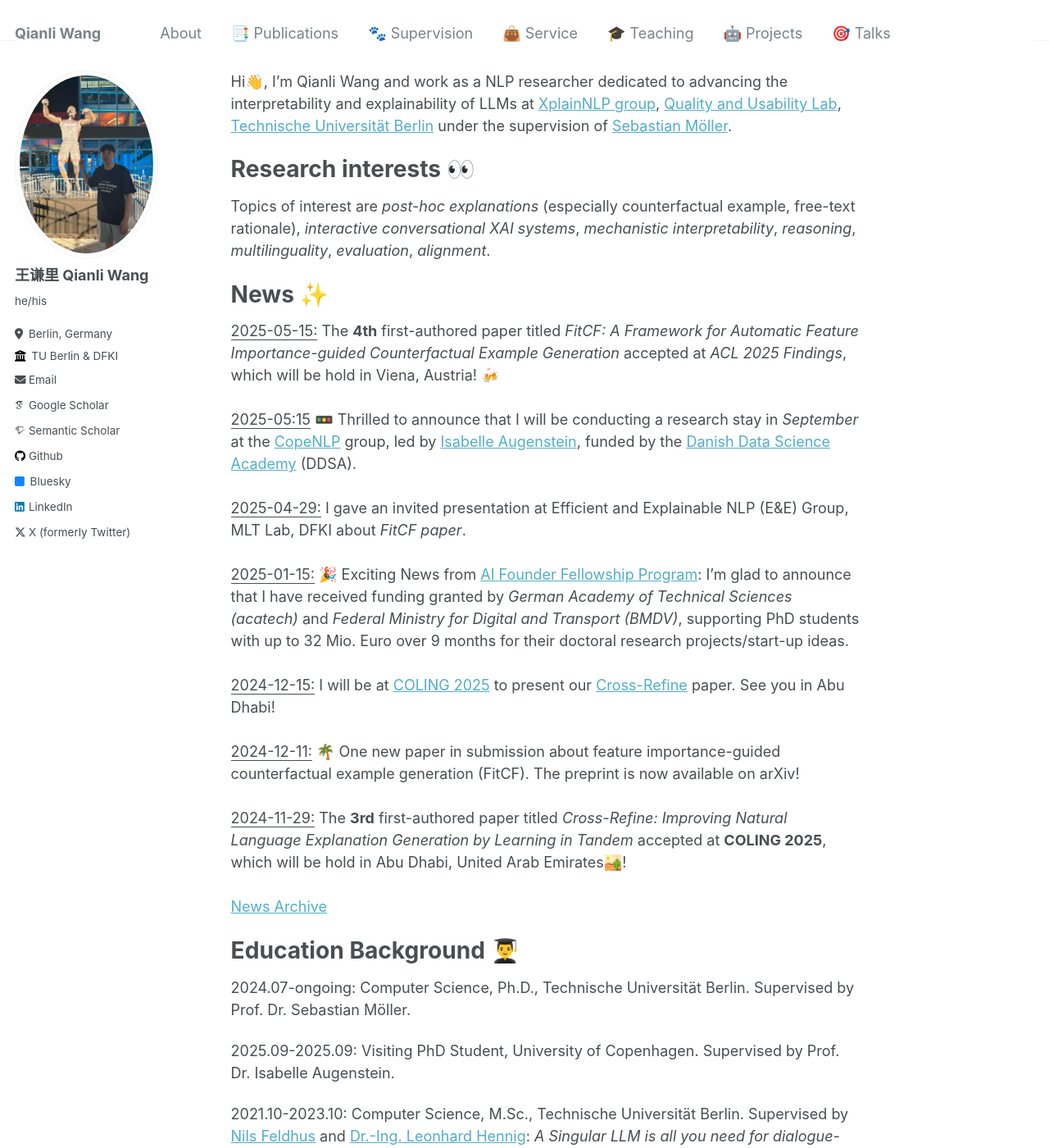
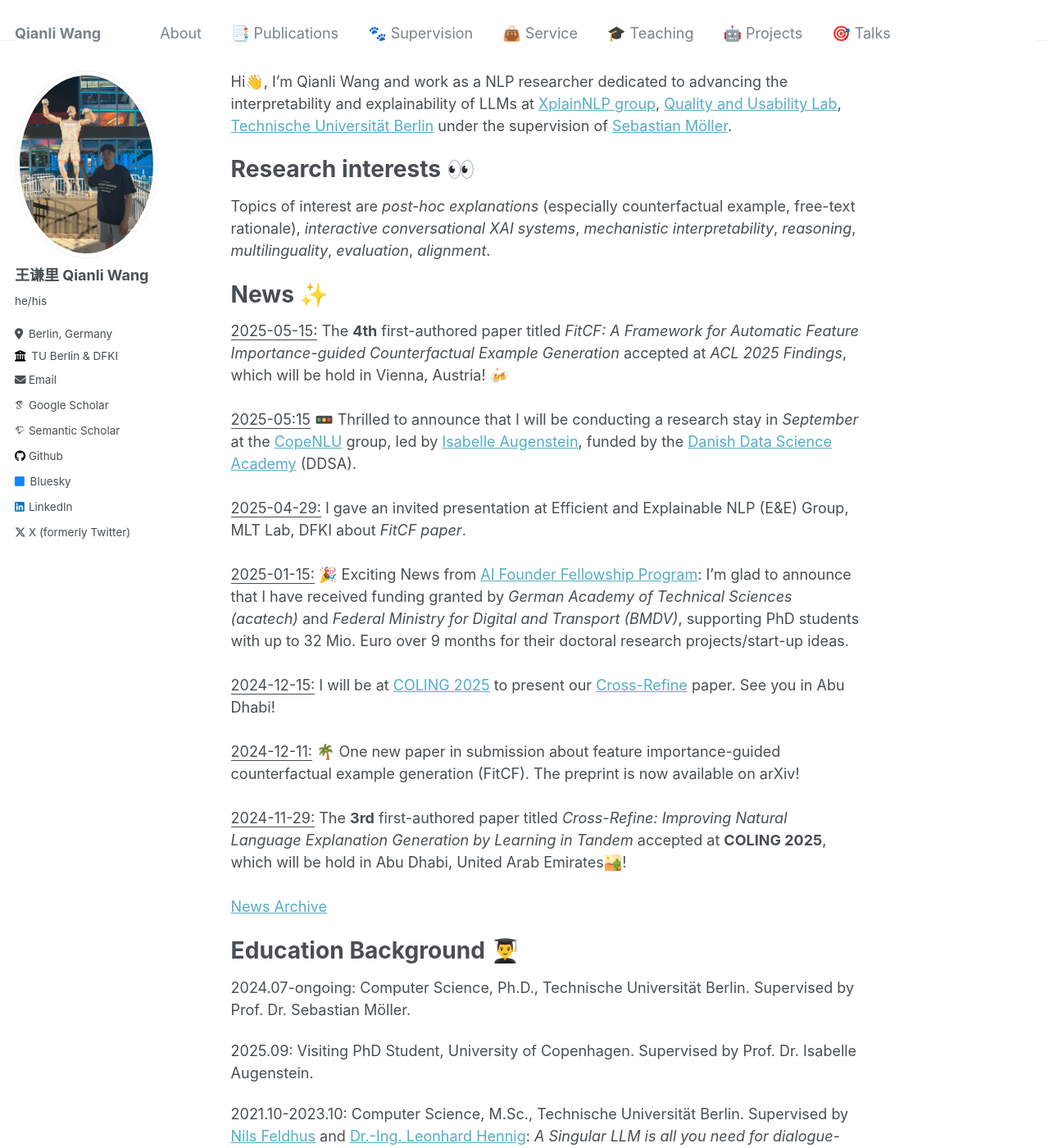
Before and after one commit to qiaw99/qiaw99.github.io, a Jekyll site: the page built from index.md, in a window 1280 px wide and 1400 px high. Shown: the whole window at 82% size. Built offline with Jekyll 4.4.1, drawn with Linux system fonts in a browser that asks for light colours; some web fonts are replaced.

Commit message:
fix minor errors

```diff
--- a/index.md
+++ b/index.md
@@ -10,9 +10,8 @@ Hi👋, I’m Qianli Wang and work as a NLP researcher dedicated to advancing th
 Topics of interest are _post-hoc explanations_ (especially counterfactual example, free-text rationale), _interactive conversational XAI systems_, _mechanistic interpretability_, _reasoning_, _multilinguality_, _evaluation_, _alignment_.
 
 # News ✨
-
-<u> 2025-05-15:</u> The <b>4th</b> first-authored paper titled <i>FitCF: A Framework for Automatic Feature Importance-guided Counterfactual Example Generation</i> accepted at <i>ACL 2025 Findings</i>, which will be hold in Viena, Austria! 🍻<br><br>
-<u> 2025-05:15</u> 🚥 Thrilled to announce that I will be conducting a research stay in <i>September</i> at the <a href="https://www.copenlu.com/">CopeNLP</a> group, led by <a href="https://isabelleaugenstein.github.io/">Isabelle Augenstein</a>, funded by the <a href="https://ddsa.dk/">Danish Data Science Academy</a> (DDSA).<br><br>
+<u> 2025-05-15:</u> The <b>4th</b> first-authored paper titled <i>FitCF: A Framework for Automatic Feature Importance-guided Counterfactual Example Generation</i> accepted at <i>ACL 2025 Findings</i>, which will be hold in Vienna, Austria! 🍻<br><br>
+<u> 2025-05:15</u> 🚥 Thrilled to announce that I will be conducting a research stay in <i>September</i> at the <a href="https://www.copenlu.com/">CopeNLU</a> group, led by <a href="https://isabelleaugenstein.github.io/">Isabelle Augenstein</a>, funded by the <a href="https://ddsa.dk/">Danish Data Science Academy</a> (DDSA).<br><br>
 <u> 2025-04-29:</u> I gave an invited presentation at Efficient and Explainable NLP (E&E) Group, MLT Lab, DFKI about <i>FitCF paper</i>. <br><br>
 <u> 2025-01-15:</u> 🎉 Exciting News from <a href="https://mission-ki.de/en/ai-founder-fellowship">AI Founder Fellowship Program</a>: I'm glad to announce that I have received funding granted by <i>German Academy of Technical Sciences (acatech)</i> and <i>Federal Ministry for Digital and Transport (BMDV)</i>, supporting PhD students with up to 32 Mio. Euro over 9 months for their doctoral research projects/start-up ideas.<br><br>
 <u> 2024-12-15:</u> I will be at <a href="https://coling2025.org/">COLING 2025</a> to present our <a href="https://arxiv.org/abs/2409.07123">Cross-Refine</a> paper. See you in Abu Dhabi!<br><br>
@@ -24,7 +23,7 @@ Topics of interest are _post-hoc explanations_ (especially counterfactual exampl
 # Education Background 👨‍🎓
 2024.07-ongoing: Computer Science, Ph.D., Technische Universität Berlin. Supervised by Prof. Dr. Sebastian Möller.
 
-2025.09-2025.09: Visiting PhD Student, University of Copenhagen. Supervised by Prof. Dr. Isabelle Augenstein.
+2025.09: Visiting PhD Student, University of Copenhagen. Supervised by Prof. Dr. Isabelle Augenstein.
 
 2021.10-2023.10: Computer Science, M.Sc., Technische Universität Berlin. Supervised by [Nils Feldhus](https://nfelnlp.github.io/) and [Dr.-Ing. Leonhard Hennig](https://www.dfki.de/web/ueber-uns/mitarbeiter/person/lehe02): _A Singular LLM is all you need for dialogue-based explanation regarding NLP tasks_.
 
```
Also changed, not shown: projects/index.md (+1 -1 lines).
